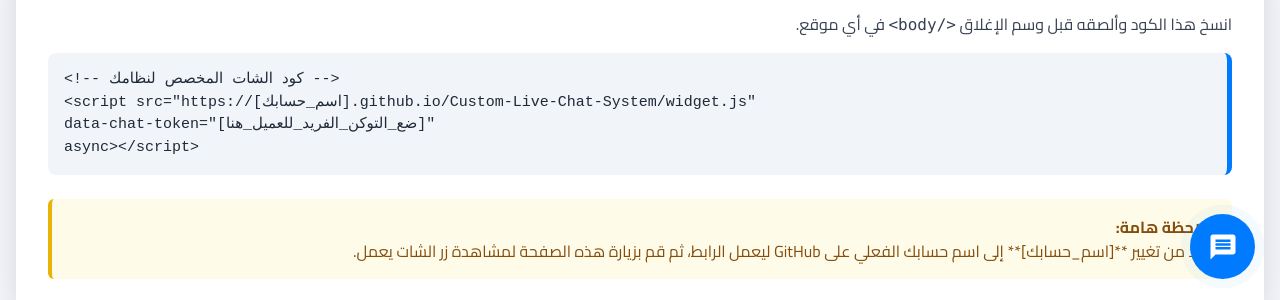
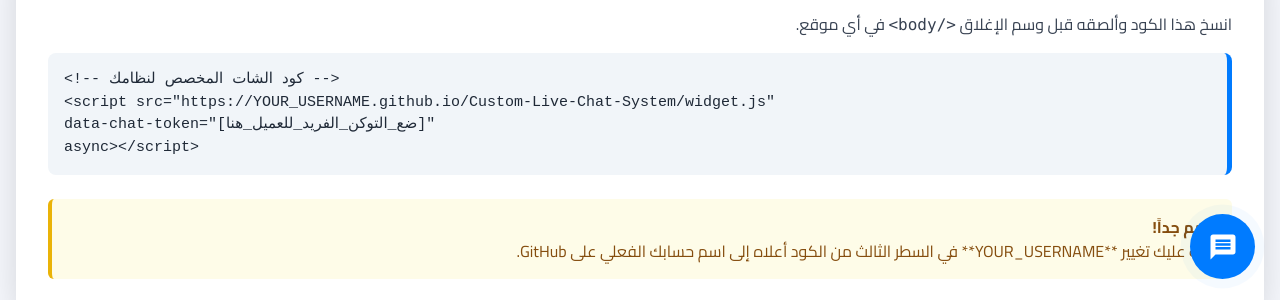
Before and after one commit to Rxwab/Custom-Live-Chat-System, a plain HTML site: page index.html in a window 1280 px wide. Shown: the part 496-796 px from the top of the page. Drawn offline with nearby package versions, Linux system fonts and the light colour scheme.

Commit message:
index.html

```diff
--- a/index.html
+++ b/index.html
@@ -68,14 +68,14 @@
 
             <div class="code-block p-4 rounded-lg">
                 &lt;!-- كود الشات المخصص لنظامك --&gt;<br>
-                &lt;script src="https://[اسم_حسابك].github.io/Custom-Live-Chat-System/widget.js" <br>
+                &lt;script src="https://YOUR_USERNAME.github.io/Custom-Live-Chat-System/widget.js" <br>
                 data-chat-token="[ضع_التوكن_الفريد_للعميل_هنا]" <br>
                 async&gt;&lt;/script&gt;
             </div>
 
              <div class="mt-6 p-4 bg-yellow-50 border-l-4 border-yellow-500 text-yellow-800 rounded-md">
-                 <p class="font-bold">ملاحظة هامة:</p>
-                 <p>تأكد من تغيير **[اسم_حسابك]** إلى اسم حسابك الفعلي على GitHub ليعمل الرابط، ثم قم بزيارة هذه الصفحة لمشاهدة زر الشات يعمل.</p>
+                 <p class="font-bold">مهم جداً!</p>
+                 <p>يجب عليك تغيير **YOUR_USERNAME** في السطر الثالث من الكود أعلاه إلى اسم حسابك الفعلي على GitHub.</p>
              </div>
         </section>
 
```
